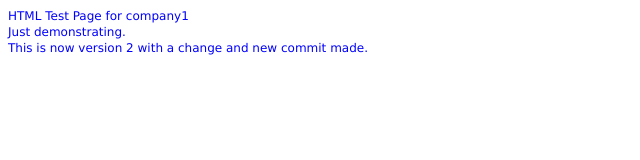
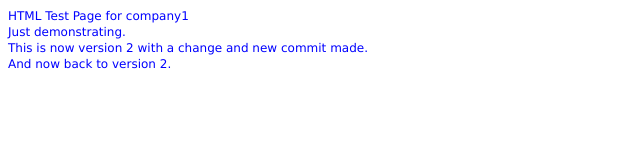
Before and after one commit to raywillm58/company1-projecta, a plain HTML site: page index.html in a window 1280 px wide. Shown: the whole page, without its empty margins (0-640 px from the left). Drawn offline with Linux system fonts and the light colour scheme.

Commit message:
version 2 ready to go

```diff
--- a/index.html
+++ b/index.html
@@ -10,7 +10,8 @@
 
 HTML Test Page for company1<br>
 Just demonstrating.<br>
-This is now version 2 with a change and new commit made.
+This is now version 2 with a change and new commit made.<br>
+And now back to version 2.
 
 </BODY>
 <HEAD>
```
